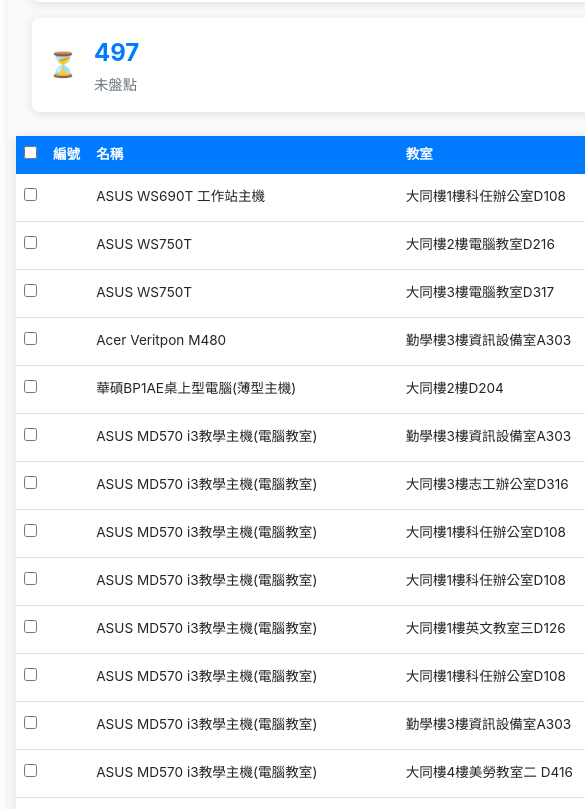
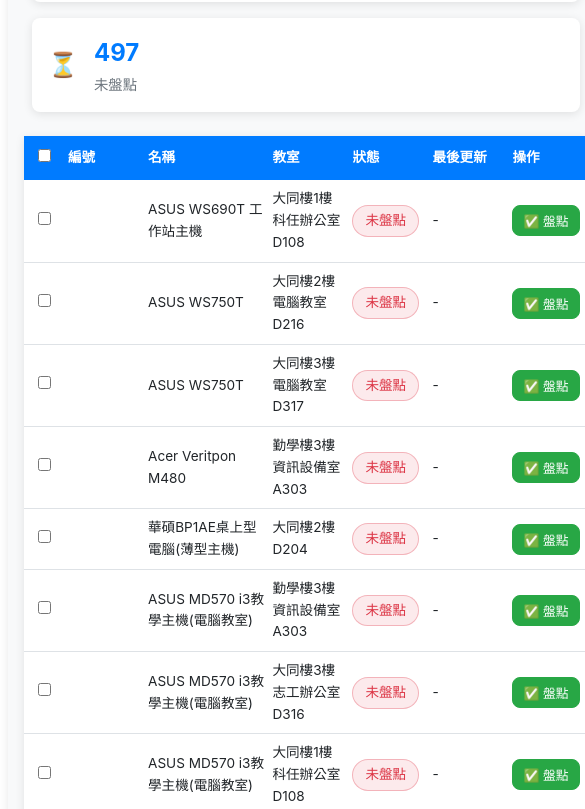
Before and after one commit to KeelyW-11/school-equipment-inventory, a plain HTML site: page index.html in a window 390 px wide. Shown: the part 460-1269 px from the top of the page, 585 px wide, since content can reach past the window. Drawn offline with nearby package versions, Linux system fonts and the light colour scheme.

Commit message:
Update style.css

```diff
--- a/css/style.css
+++ b/css/style.css
@@ -270,18 +270,22 @@ body {
   font-size: 0.9rem;
 }
 
-/* 表格容器 */
+/* 表格容器 - 修正表格顯示問題 */
 .table-container {
   background: white;
   border-radius: var(--radius);
   overflow: hidden;
   box-shadow: var(--shadow);
   overflow-x: auto;
+  /* 確保所有欄位都能顯示 */
+  min-width: 100%;
 }
 
 table {
   width: 100%;
   border-collapse: collapse;
+  /* 移除最小寬度限制，讓表格自適應 */
+  table-layout: auto;
 }
 
 th {
@@ -290,13 +294,24 @@ th {
   padding: 1rem;
   text-align: left;
   font-weight: 600;
-  white-space: nowrap;
+  /* 修正：允許標題文字換行，確保編號欄位可見 */
+  white-space: normal;
+  min-width: 80px; /* 給每個欄位最小寬度 */
+}
+
+/* 為編號欄位設定特定樣式 */
+th:first-child,
+td:first-child {
+  min-width: 60px;
+  text-align: center;
 }
 
 td {
   padding: 1rem;
   border-bottom: 1px solid var(--border);
-  white-space: nowrap;
+  /* 修正：允許內容換行，避免被截斷 */
+  white-space: normal;
+  word-wrap: break-word;
 }
 
 tr:hover {
@@ -315,6 +330,9 @@ tr.selected {
   font-weight: 500;
   cursor: pointer;
   transition: var(--transition);
+  /* 確保狀態標籤不會被截斷 */
+  white-space: nowrap;
+  display: inline-block;
 }
 
 .status-checked {
@@ -669,7 +687,7 @@ tr.selected {
   --danger: #cc0000;
 }
 
-/* 響應式設計 */
+/* 響應式設計 - 修正移動設備表格顯示 */
 @media (max-width: 1024px) {
   .main-content {
     grid-template-columns: 250px 1fr;
@@ -740,12 +758,20 @@ tr.selected {
     font-size: 0.8rem;
   }
 
+  /* 修正移動設備表格顯示 */
   table {
-    font-size: 0.85rem;
+    font-size: 0.9rem; /* 稍微增大字體 */
   }
 
   th, td {
-    padding: 0.5rem;
+    padding: 0.75rem 0.5rem; /* 調整間距 */
+  }
+
+  /* 確保編號欄位在小螢幕上仍然可見 */
+  th:first-child,
+  td:first-child {
+    min-width: 50px;
+    padding: 0.75rem 0.25rem;
   }
 
   .upload-content {
@@ -796,9 +822,25 @@ tr.selected {
     font-size: 1.5rem;
   }
 
+  /* 修正小螢幕表格顯示 */
   .table-container {
-    margin: 0 -1rem;
+    margin: 0 -0.5rem; /* 調整邊距 */
     border-radius: 0;
+  }
+
+  table {
+    font-size: 0.85rem;
+  }
+
+  th, td {
+    padding: 0.5rem 0.25rem;
+  }
+
+  /* 編號欄位在極小螢幕上的處理 */
+  th:first-child,
+  td:first-child {
+    min-width: 40px;
+    font-size: 0.8rem;
   }
 
   #toast-container {
```
